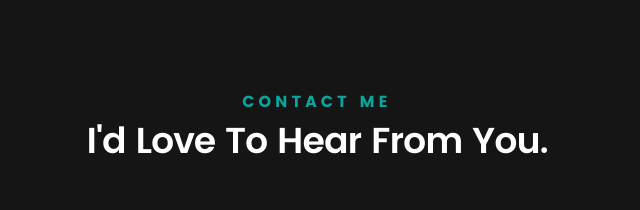
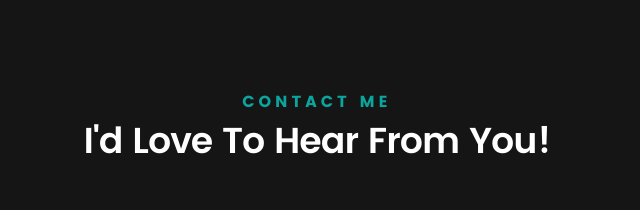
Before and after one commit to eric-zamora-tech/portfolio, a plain HTML site: page index.html in a window 1280 px wide. Shown: the part 4760-4970 px from the top of the page, 323-963 px from the left. Drawn offline with Linux system fonts and the light colour scheme.

Commit message:
Updated contact message

```diff
--- a/index.html
+++ b/index.html
@@ -627,7 +627,7 @@
 			<div class="col-twelve">
 
 				<h5>Contact Me</h5>
-				<h1>I'd Love To Hear From You.</h1>
+				<h1>I'd Love To Hear From You!</h1>
 
 			</div>
 		</div> <!-- /section-intro -->
```
